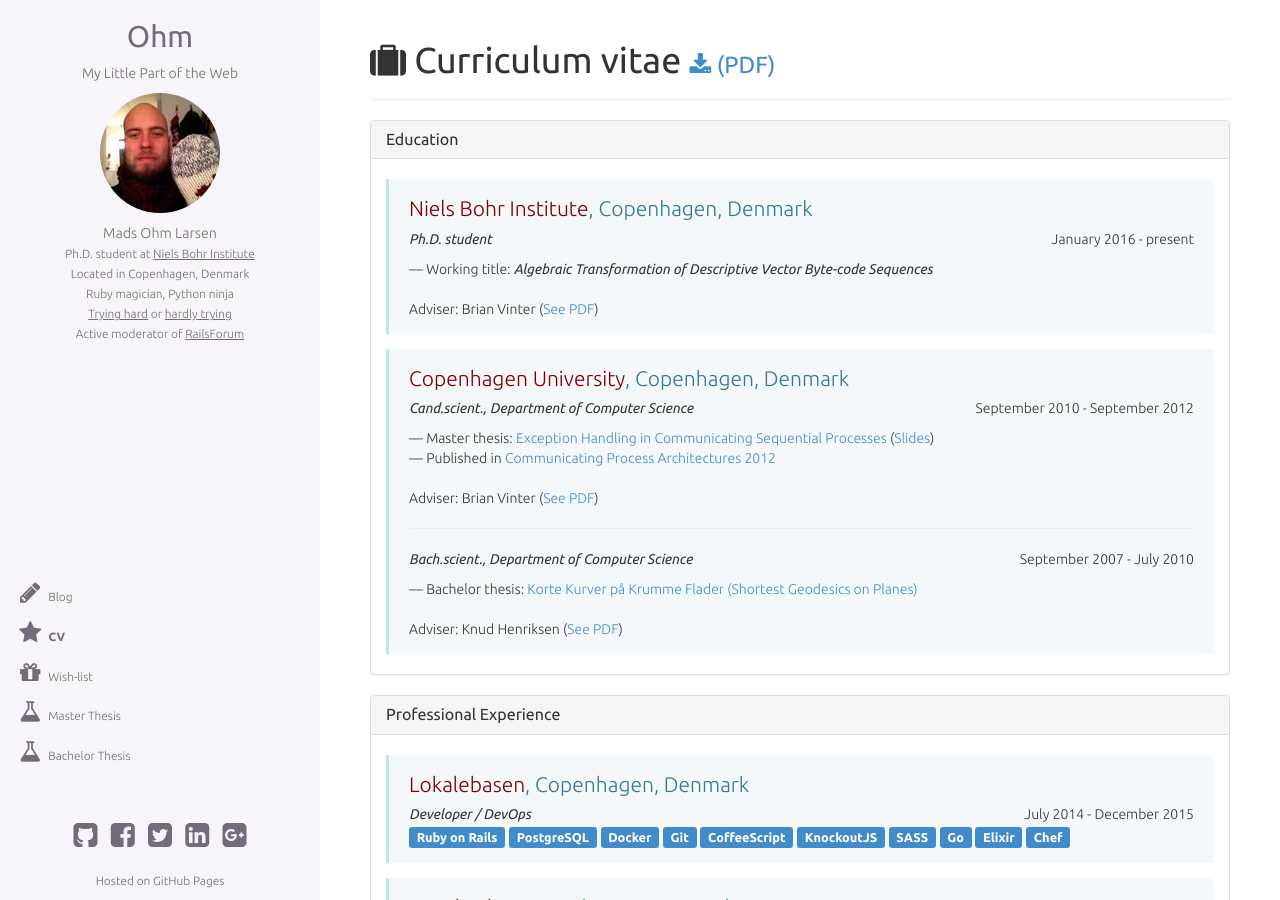
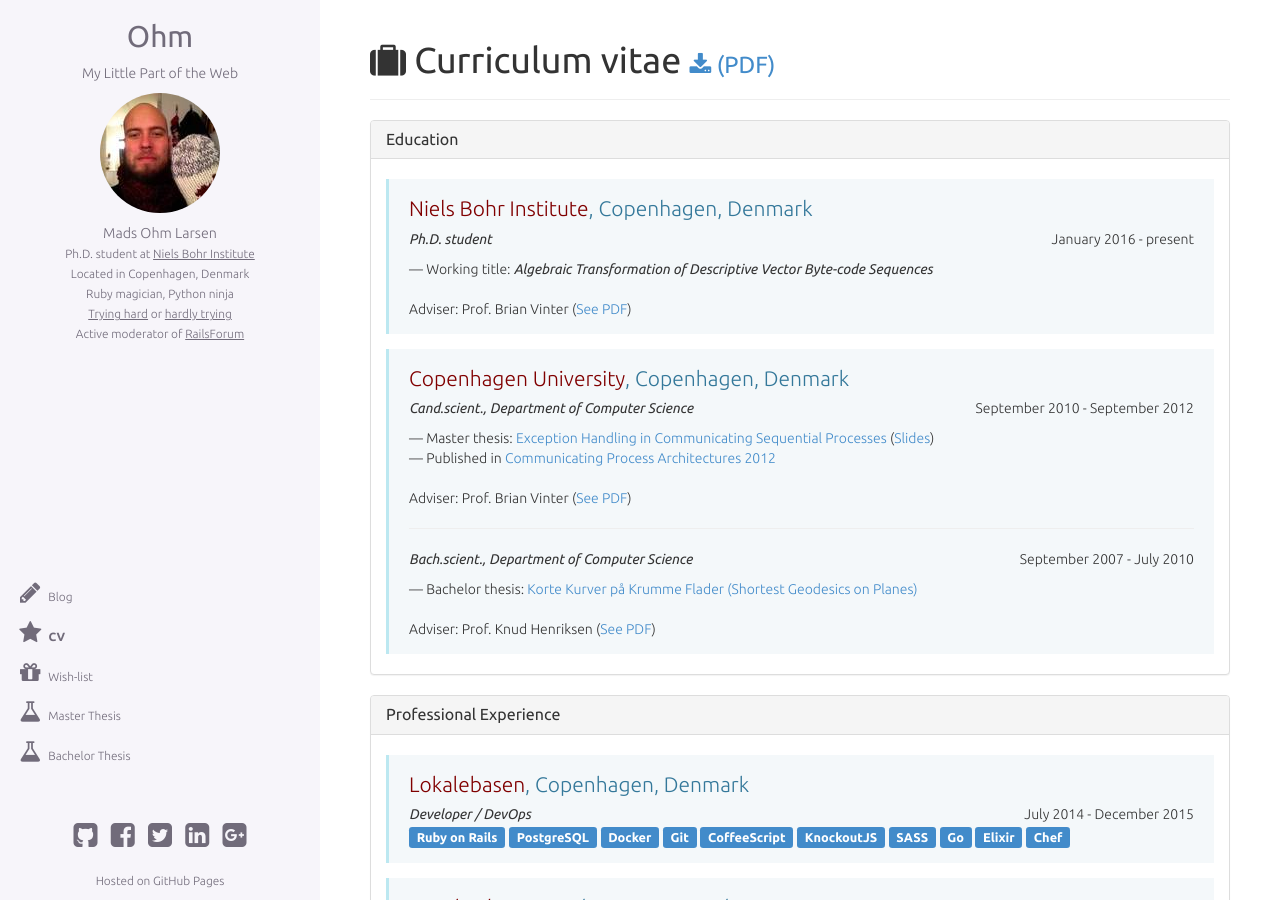
Before and after one commit to omegahm/omegahm.github.io, a Jekyll site: the page built from cv.html, in a window 1280 px wide and 900 px high. Built offline with Jekyll 4.4.1, drawn with Linux system fonts in a browser that asks for light colours; nearby versions of some CDN libraries.

Commit message:
Titles are important

```diff
--- a/cv.html
+++ b/cv.html
@@ -173,7 +173,7 @@ other:
       </p>
 
       <p>
-        Adviser: Brian Vinter (<a href="/files/cv.pdf" title="Why? To not expose my contacts details to spambots and the like.">See PDF</a>)
+        Adviser: Prof. Brian Vinter (<a href="/files/cv.pdf" title="Why? To not expose my contacts details to spambots and the like.">See PDF</a>)
       </p>
     </div>
 
@@ -196,7 +196,7 @@ other:
       </p>
 
       <p>
-        Adviser: Brian Vinter (<a href="/files/cv.pdf" title="Why? To not expose my contacts details to spambots and the like.">See PDF</a>)
+        Adviser: Prof. Brian Vinter (<a href="/files/cv.pdf" title="Why? To not expose my contacts details to spambots and the like.">See PDF</a>)
       </p>
 
       <hr>
@@ -213,7 +213,7 @@ other:
       </p>
 
       <p>
-        Adviser: Knud Henriksen (<a href="/files/cv.pdf" title="Why? To not expose my contacts details to spambots and the like.">See PDF</a>)
+        Adviser: Prof. Knud Henriksen (<a href="/files/cv.pdf" title="Why? To not expose my contacts details to spambots and the like.">See PDF</a>)
       </p>
     </div>
 
```
